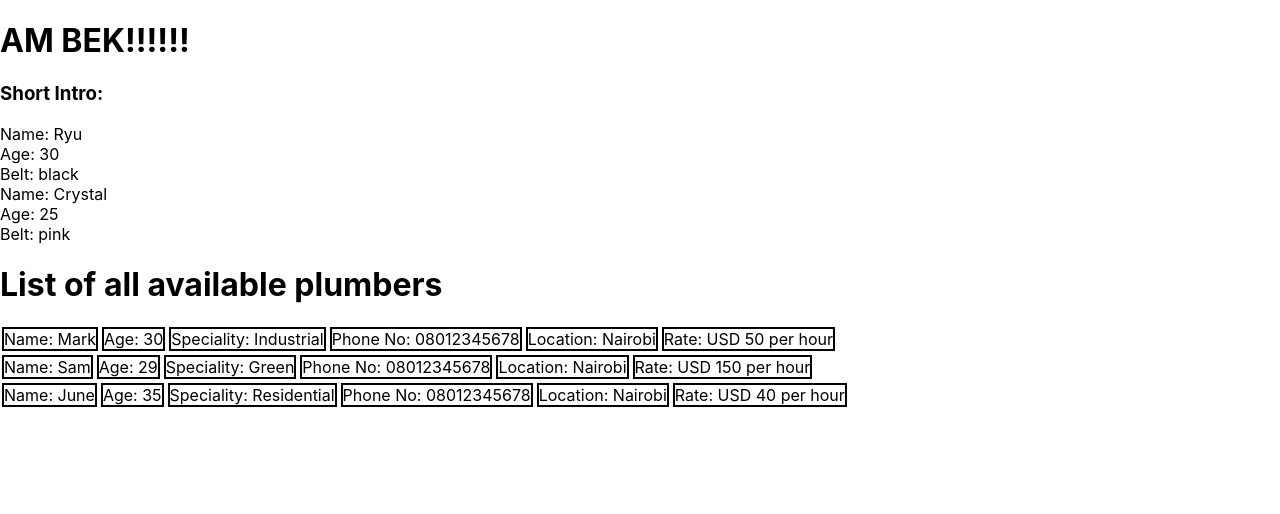
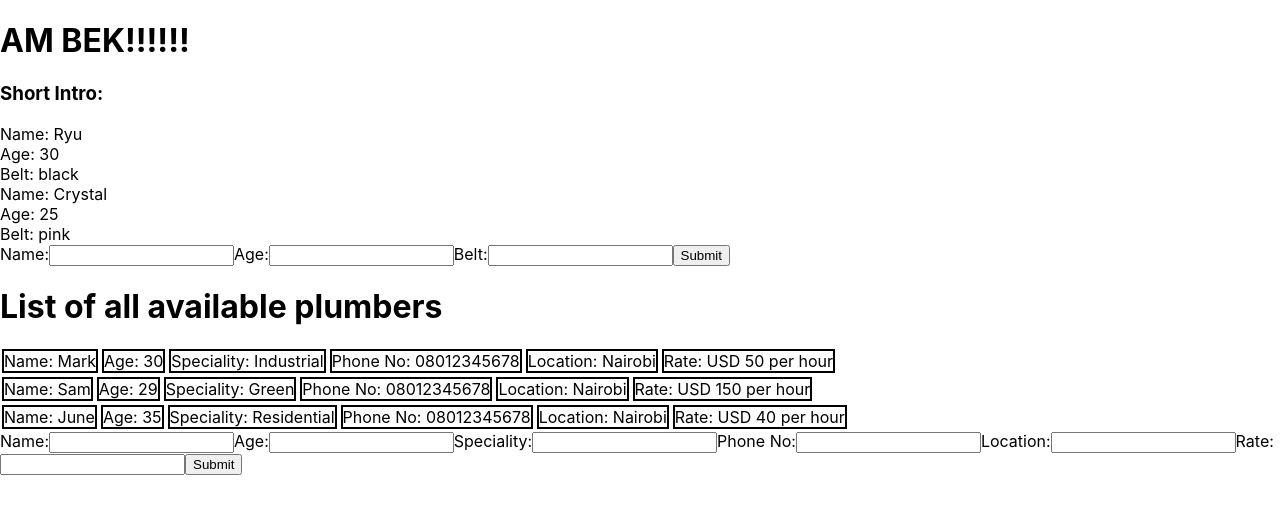
Before and after one commit to sammuthaiga/react-gang-c-along, a React (Create React App) app: page / in a window 1280 px wide. Shown: the top 514 px of the page. Built offline with nearby package versions, Linux system fonts and the light colour scheme.

Commit message:
nest AddNinja and AddPlumber components

```diff
--- a/src/App.js
+++ b/src/App.js
@@ -1,6 +1,8 @@
 import React, { Component} from "react";
 import Ninja from "./Ninja";
 import Plumbers from "./Plumbers";
+import AddNinja from "./AddNinja";
+import AddPlumber from "./AddPlumber";
 
 class App extends Component {
   state ={
@@ -16,7 +18,9 @@ class App extends Component {
         <h1>AM BEK!!!!!!</h1>
         <h3>Short Intro:</h3>
         < Ninja ninjas = {this.state.ninjas} />
+        < AddNinja />
         < Plumbers />
+        < AddPlumber />
       </div>
     );
   }
```
